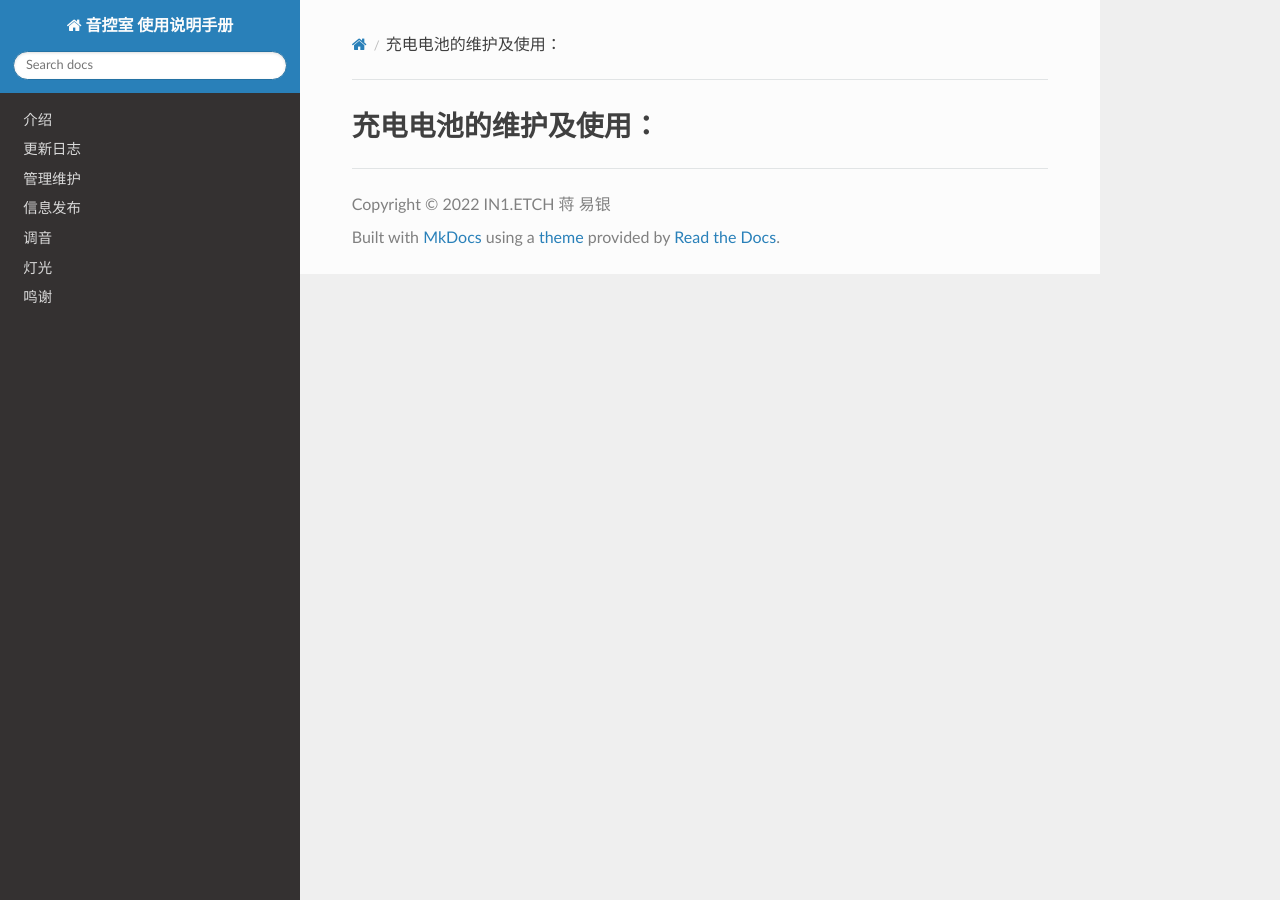
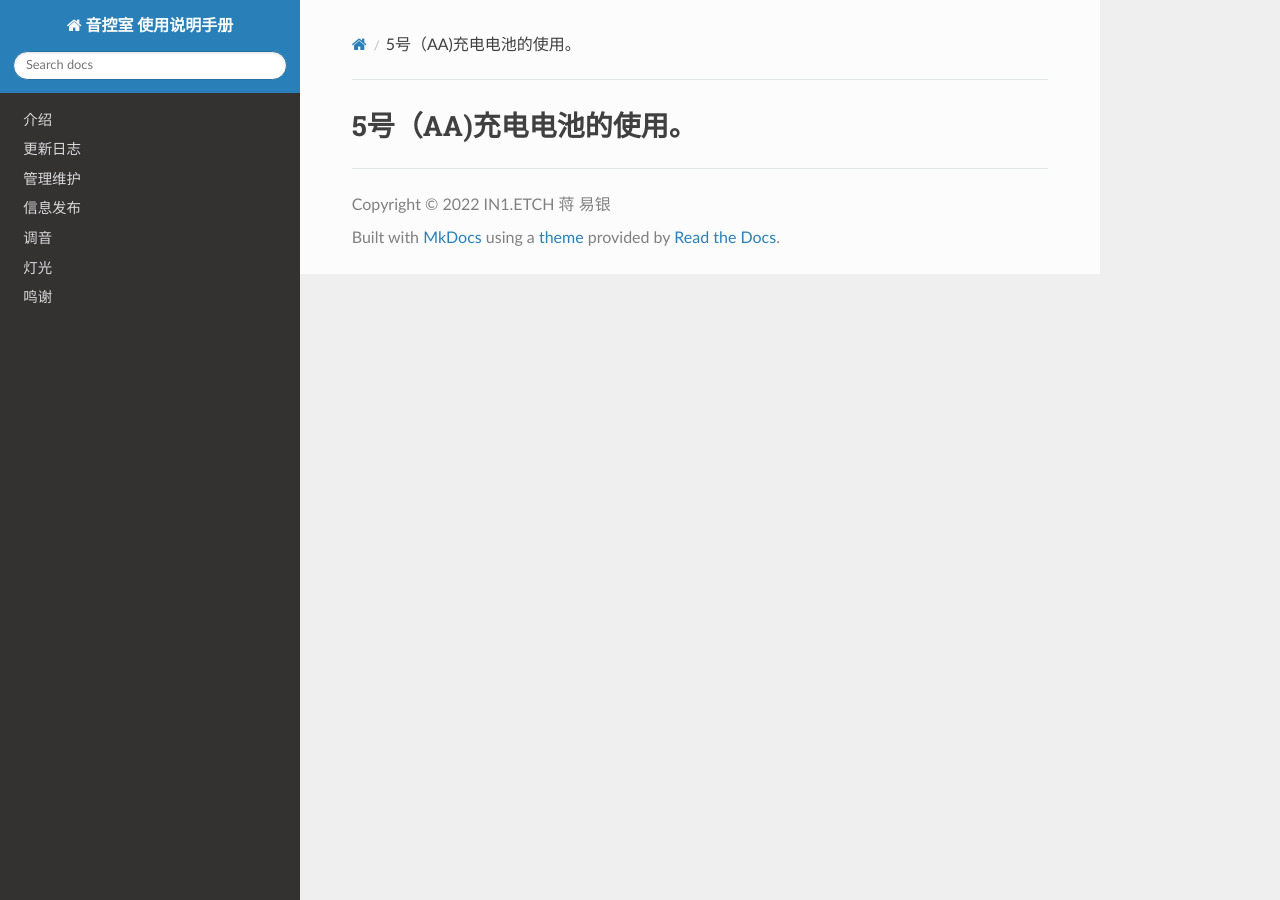
Before and after one commit to Jizyjiang/STX_YK-DOCS, an MkDocs documentation site: the page built from docs/MM/Maintenance.md, in a window 1280 px wide. Built offline with MkDocs 1.6.1, drawn with Linux system fonts in a browser that asks for light colours; nearby versions of some CDN libraries.

Commit message:
添加一些页面

```diff
--- a/docs/MM/Maintenance.md
+++ b/docs/MM/Maintenance.md
@@ -1 +1 @@
-# 充电电池的维护及使用：
+# 5号（AA)充电电池的使用。
--- a/docs/MM/index.md
+++ b/docs/MM/index.md
@@ -1 +1,5 @@
 # 管理和维护
+
+
+# 维护
+### 5号（AA)充电电池的使用。
```
Also changed, not shown: docs/light/index.md (added, +1 -0 lines).
